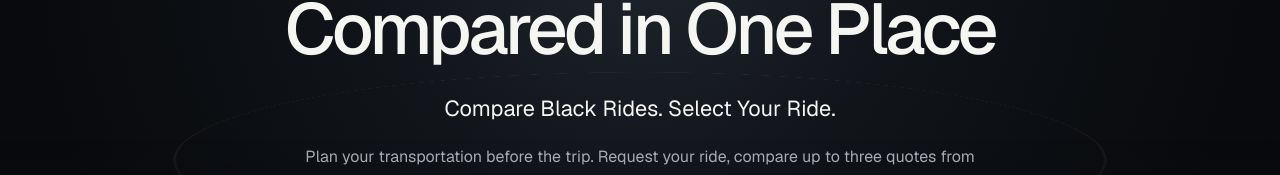
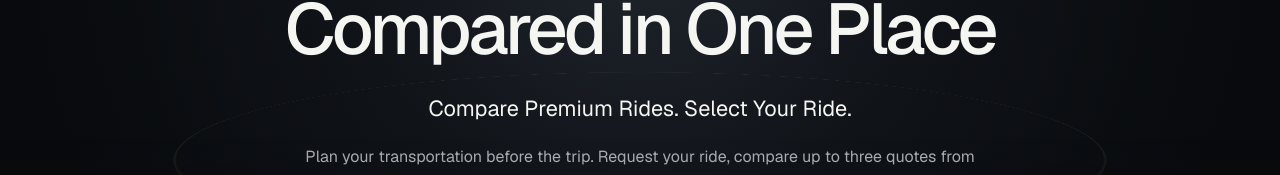
Before and after one commit to Jacob0693/regiarides, a Next.js app: page / in a window 1280 px wide. Shown: the part 291-466 px from the top of the page. Built offline with nearby package versions, Linux system fonts and the light colour scheme.

Commit message:
Update Regia Rides premium tagline

```diff
--- a/src/app/page.tsx
+++ b/src/app/page.tsx
@@ -29,7 +29,7 @@ export default function Home() {
         <div className="hero-glow" aria-hidden="true" />
         <p className="eyebrow">REGIA RIDES · PREARRANGED TRANSPORTATION</p>
         <h1>Premium Private Transportation, Compared in One Place</h1>
-        <p className="tagline">Compare Black Rides. Select Your Ride.</p>
+        <p className="tagline">Compare Premium Rides. Select Your Ride.</p>
         <p className="hero-copy">Plan your transportation before the trip. Request your ride, compare up to three quotes from participating licensed transportation providers, and select based on the vehicle, provider, service options, and price.</p>
         <div className="hero-actions">
           <a className="button button-primary" href="#request">Get Quotes</a>
```
